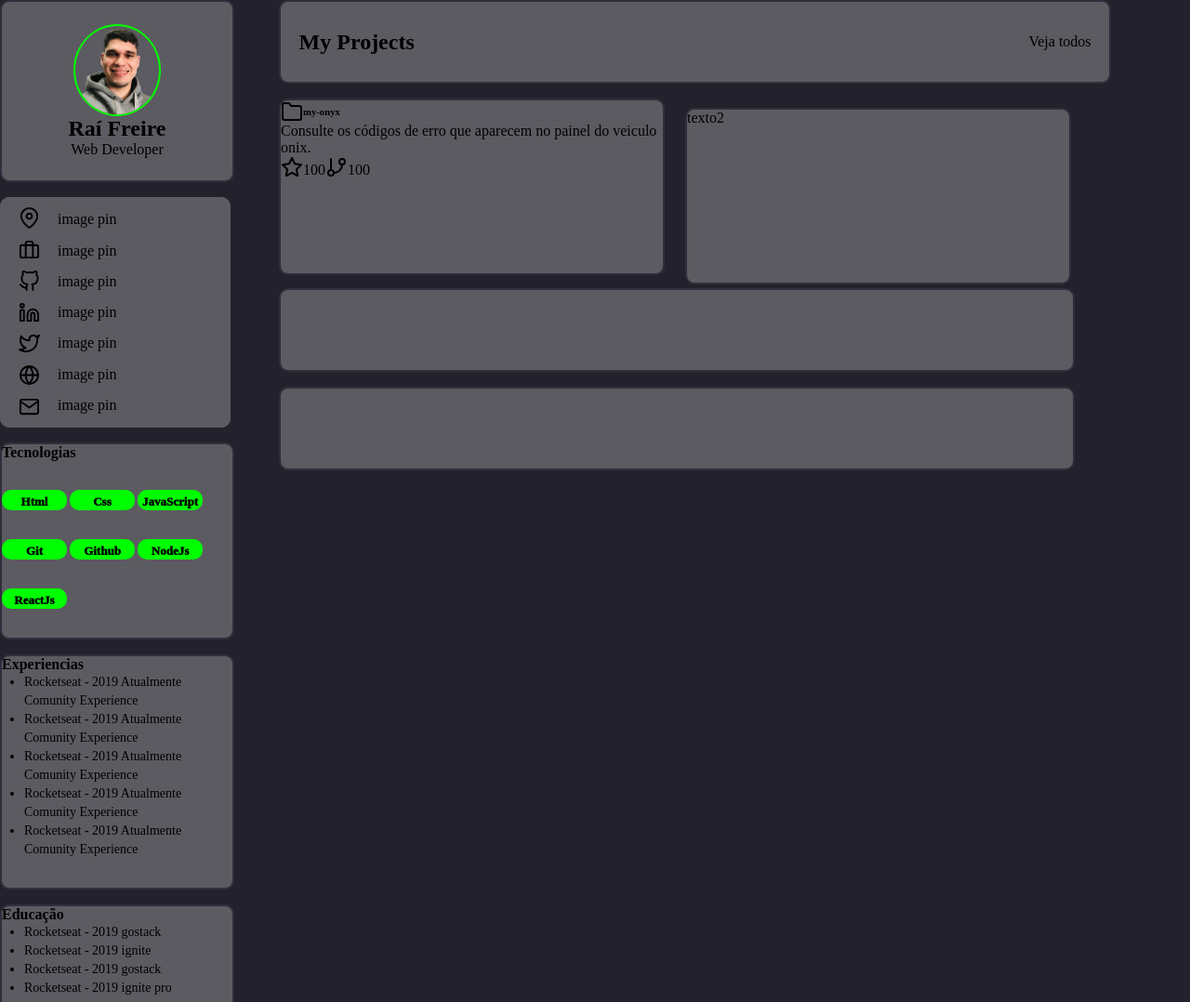
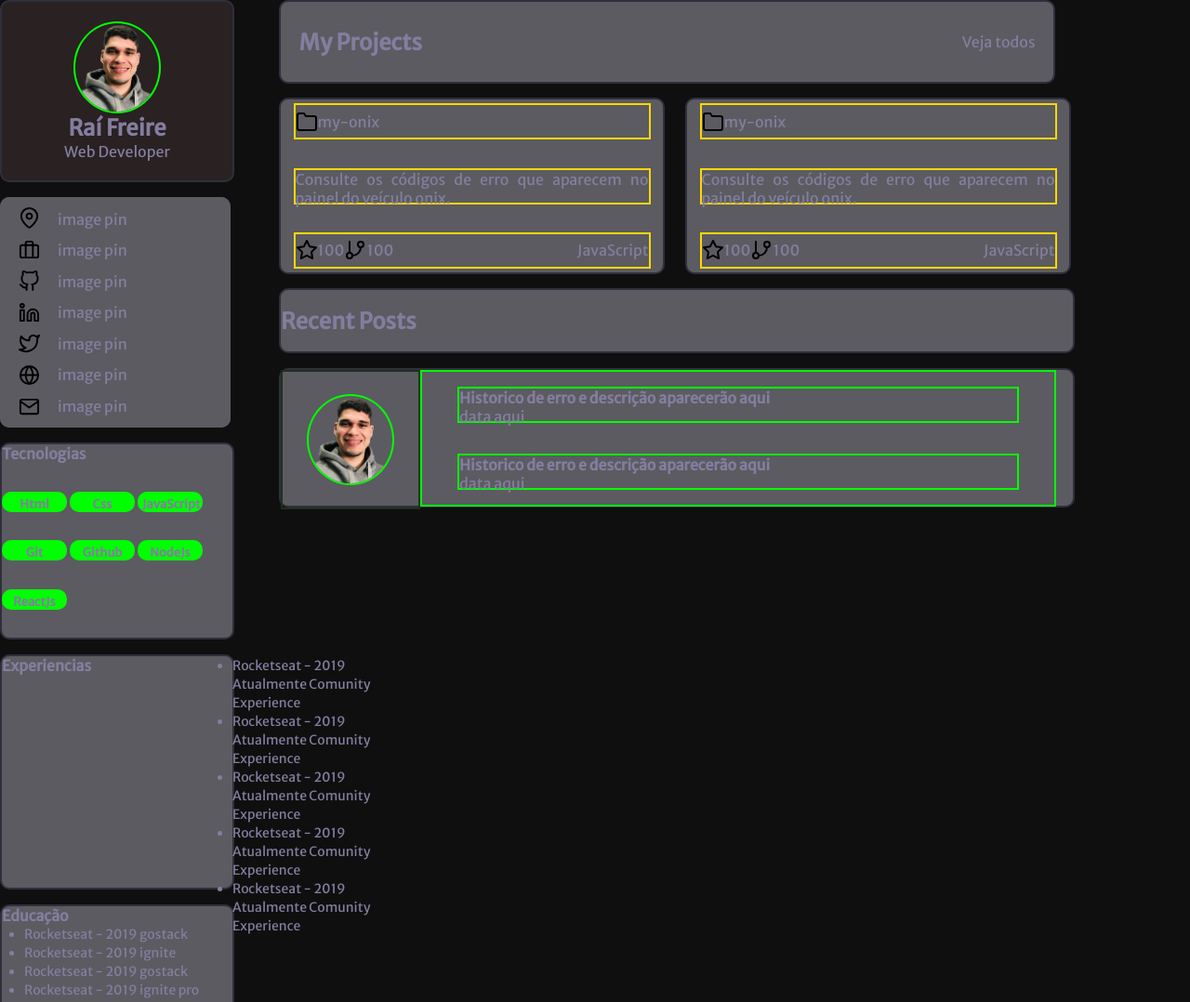
Before and after one commit to raifreire/Portfolio, a plain HTML site: page index.html in a window 1280 px wide. Shown: the top 1078 px of the page at 93% size. Drawn offline with Linux system fonts and the light colour scheme.

Commit message:
addElementsMain

```diff
--- a/assets/css/style.css
+++ b/assets/css/style.css
@@ -1,9 +1,12 @@
+
 *{
     margin: 0;
     padding: 0;
 }
 body{
-    background-color: #22212c;
+    background-color: #0f0f0f;
+    color: #837e9f;
+    font-family: "Merriweather Sans";
     display: grid;
     grid-template-areas:
     "aside main";
@@ -20,7 +23,7 @@ body{
     border: solid 2px #302f3d;
     width: 248px;
     height: 192px;
-    background-color: #5c5b61;
+    background-color: #292122;
     display: flex;
     flex-direction: column;
     align-items: center;
@@ -124,7 +127,7 @@ body{
 }
 #myProjects{
     border: solid 2px #302f3d;
-    width: 852px;
+    width: 792px;
     height: 86px;
     background-color: #5c5b61;
     display: flex;
@@ -133,49 +136,142 @@ body{
     padding-left: 2%;
     padding-right: 2%;
 }
-#containerProject{
+.containerProject{
     width: 852px;
     height: 188px;
     display: flex;
-    align-items: baseline;
+    flex-direction: row;
     justify-content: space-between;
+    align-items: center;
 }
 #project-1{
     border: solid 2px #302f3d;
+    border-radius: 10px;
     width: 411px;
     height: 186px;
+    margin: 0;
     background-color: #5c5b61;
     display: flex;
     flex-direction: column;
 }
-#titleProject-1{
+#topProject-1{
+    border: solid 2px gold;
+    width: 380px;
+    height: 35px;
+    margin-top: 1%;
     display: flex;
-    justify-content: baseline;
+    flex-direction: row;
+    justify-content: flex-start;
     align-items: center;
 }
-#project-1 p{
-
+#centerProject-1{
+    border: solid 2px gold;
+    width: 380px;
+    height: 35px;
+    align-items: center;
+    text-align: justify;
 }
-#title2Project-1{
+#bottomProject-1{
+    border: solid 2px gold;
+    width: 380px;
+    height: 35px;
+    margin-bottom: 1%;
+    align-items: flex-end;
     display: flex;
-    justify-content: baseline;
-    align-items: flex-end;
+    flex-direction: row;
+    justify-content: flex-start;
+    align-items: center;
+}
+.bottomProjectJavascript{
+    width: 380px;
+    display: flex;
+    flex-direction: row;
+    justify-content: flex-end;
 }
 #project-2{
     border: solid 2px #302f3d;
+    border-radius: 10px;
     width: 411px;
     height: 186px;
+    display: flex;
+    flex-direction: column;
     background-color: #5c5b61;
+}
+#topProject-2{
+    border: solid 2px gold;
+    width: 380px;
+    height: 35px;
+    margin-top: 1%;
+    display: flex;
+    flex-direction: row;
+    justify-content: flex-start;
+    align-items: center;
+}
+#centerProject-2{
+    border: solid 2px gold;
+    width: 380px;
+    height: 35px;
+    align-items: center;
+    text-align: justify;
+}
+#bottomProject-2{
+    border: solid 2px gold;
+    width: 380px;
+    height: 35px;
+    margin-bottom: 1%;
+    align-items: flex-end;
+    display: flex;
+    flex-direction: row;
+    justify-content: flex-start;
+    align-items: center;
 }
 #recentPosts{
     border: solid 2px #302f3d;
     width: 852px;
-    height: 86px;
+    height: 66px;
     background-color: #5c5b61;
+    display: flex;
+    flex-direction: row;
+    align-items: center;
 }
 #posts{
     border: solid 2px #302f3d;
     width: 852px;
-    height: 86px;
+    height: 146px;
     background-color: #5c5b61;
+    display: flex;
+    flex-direction: row;
 }
+#photoPerfilPosts{
+    border: solid 2px #1d301d;
+    width: 146px;
+    height: 146px;
+    display: flex;
+    flex-direction: column;
+    align-items: center;
+    justify-content: center;
+}
+#photoPerfilPosts img{
+    border: solid 2.5px #00ff00;
+    border-radius: 50%;
+    width: 90px;
+}
+#elemnetsPosts{
+    border: solid 2px #00ff00;
+    width: 680px;
+    height: 143px;
+    display: flex;
+    flex-direction: column;
+    align-items: center;
+    justify-content: space-around;
+}
+#elementPosts-1{
+    border: solid 2px #00ff00;
+    width: 600px;
+    height: 35px;
+}
+#elementPosts-2{
+    border: solid 2px #00ff00;
+    width: 600px;
+    height: 35px;
+}
--- a/index.html
+++ b/index.html
@@ -4,6 +4,9 @@
     <meta charset="UTF-8">
     <meta http-equiv="X-UA-Compatible" content="IE=edge">
     <meta name="viewport" content="width=device-width, initial-scale=1.0">
+    <link rel="preconnect" href="https://fonts.googleapis.com">
+    <link rel="preconnect" href="https://fonts.gstatic.com" crossorigin>
+    <link href="https://fonts.googleapis.com/css2?family=Merriweather+Sans&display=swap" rel="stylesheet">
     <link rel="stylesheet" href="assets/css/style.css">
     <title>Portfolio</title>
 </head>
@@ -78,22 +81,58 @@
                 <h2>My Projects</h2>
                 <p>Veja todos</p>
             </div>
-                <div class="containerMain" id="containerProject" >
-                    <div class="containerMain" id="project-1">
-                        <div id="titleProject-1">
-                            <img src="assets/img/folder.svg" alt="imagem pasta">
-                            <h6>my-onyx</h6>
-                        </div>
-                        <p>Consulte os códigos de erro que aparecem no painel do veiculo onix. </p>
-                        <div id="title2Project-1">
-                            <img src="assets/img/star.svg" alt="imagem estrela"> <p>100</p>
-                            <img src="assets/img/git-branch.svg" alt="git branch imagem"> <p>100</p>
-                        </div>
+
+            <div class="containerMain containerProject"  >
+
+                <div class="containerProject " id="project-1">
+                    <div id="topProject-1">
+                        <img src="assets/img/folder.svg" alt="folder image">
+                        <p>my-onix</p>
                     </div>
-                    <div class="containerMain" id="project-2"><p>texto2</p></div>
+                    <div id="centerProject-1">
+                        <p>Consulte os códigos de erro que aparecem no painel do veículo onix.</p>
+                    </div>
+                    <div id="bottomProject-1">
+                        <img src="assets/img/star.svg" alt="star image"> <p>100</p>
+                        <img src="assets/img/git-branch.svg" alt="git branch image"><p>100</p>
+                        <p class="bottomProjectJavascript">JavaScript</p>
+                    </div>
                 </div>
-            <div class="containerMain" id="recentPosts"></div>
-            <div class="containerMain" id="posts"></div>
+
+                <div class="containerProject" id="project-2">
+                    <div id="topProject-2">
+                        <img src="assets/img/folder.svg" alt="folder image">
+                        <p>my-onix</p>
+                    </div>
+                    <div id="centerProject-2">
+                        <p>Consulte os códigos de erro que aparecem no painel do veículo onix.</p>
+                    </div>
+                    <div id="bottomProject-2">
+                        <img src="assets/img/star.svg" alt="star image"> <p>100</p>
+                        <img src="assets/img/git-branch.svg" alt="git branch image"><p>100</p>
+                        <p class="bottomProjectJavascript">JavaScript</p>
+                    </div>
+                </div>
+            </div>
+
+            <div class="containerMain" id="recentPosts">
+                <h2>Recent Posts</h2>
+            </div>
+            <div class="containerMain" id="posts">
+                <div id="photoPerfilPosts">
+                    <img src="assets/img/perfil.png" alt="profile photo">
+                </div>
+                <div id="elemnetsPosts">
+                   <div id="elementPosts-1">
+                       <h4>Historico de erro e descrição aparecerão aqui</h4>
+                       <p>data aqui</p>
+                   </div>
+                   <div id="elementPosts-2">
+                    <h4>Historico de erro e descrição aparecerão aqui</h4>
+                    <p>data aqui</p>
+                   </div>
+                </div>
+            </div>
 
 
         </div>
```
